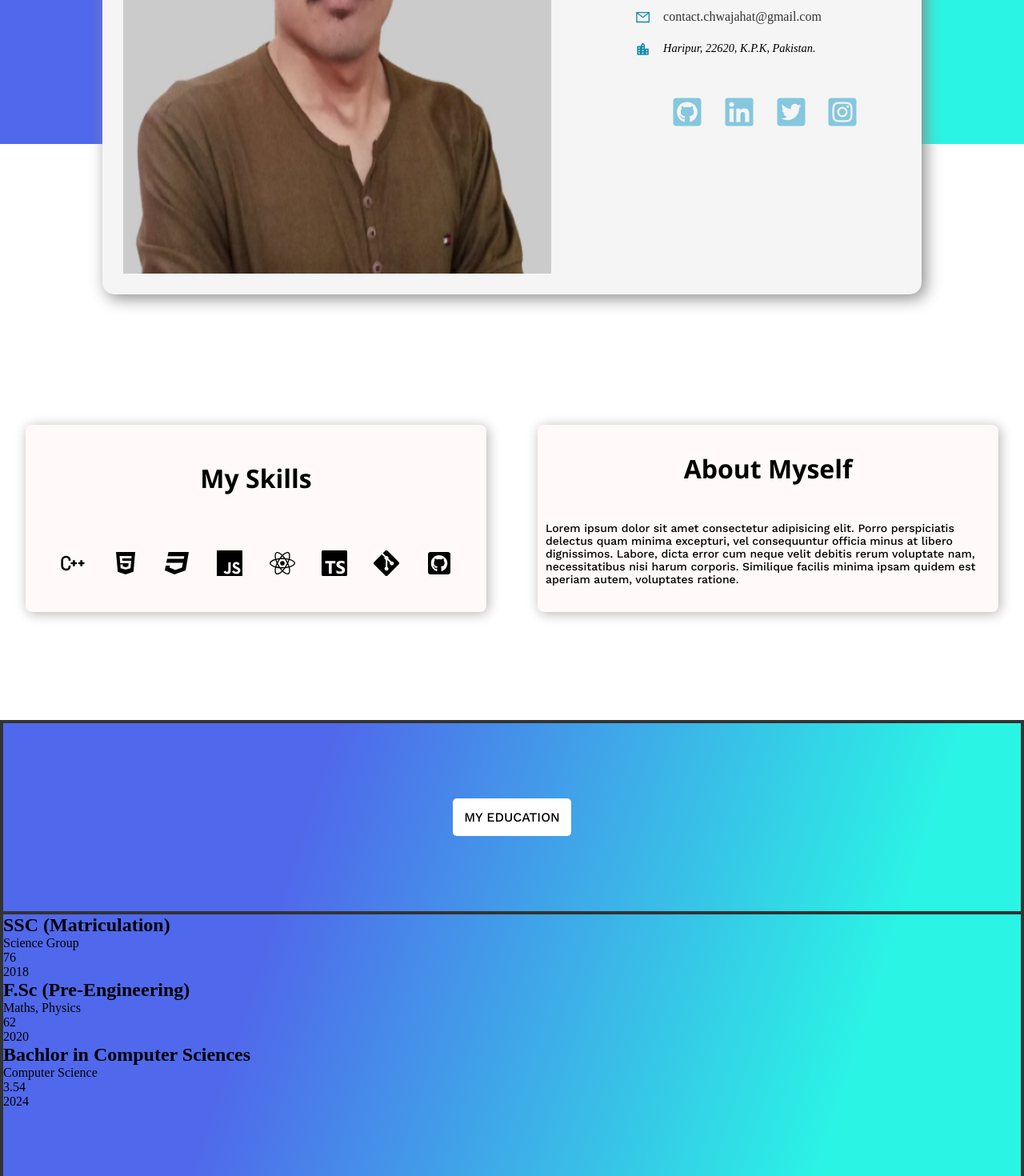
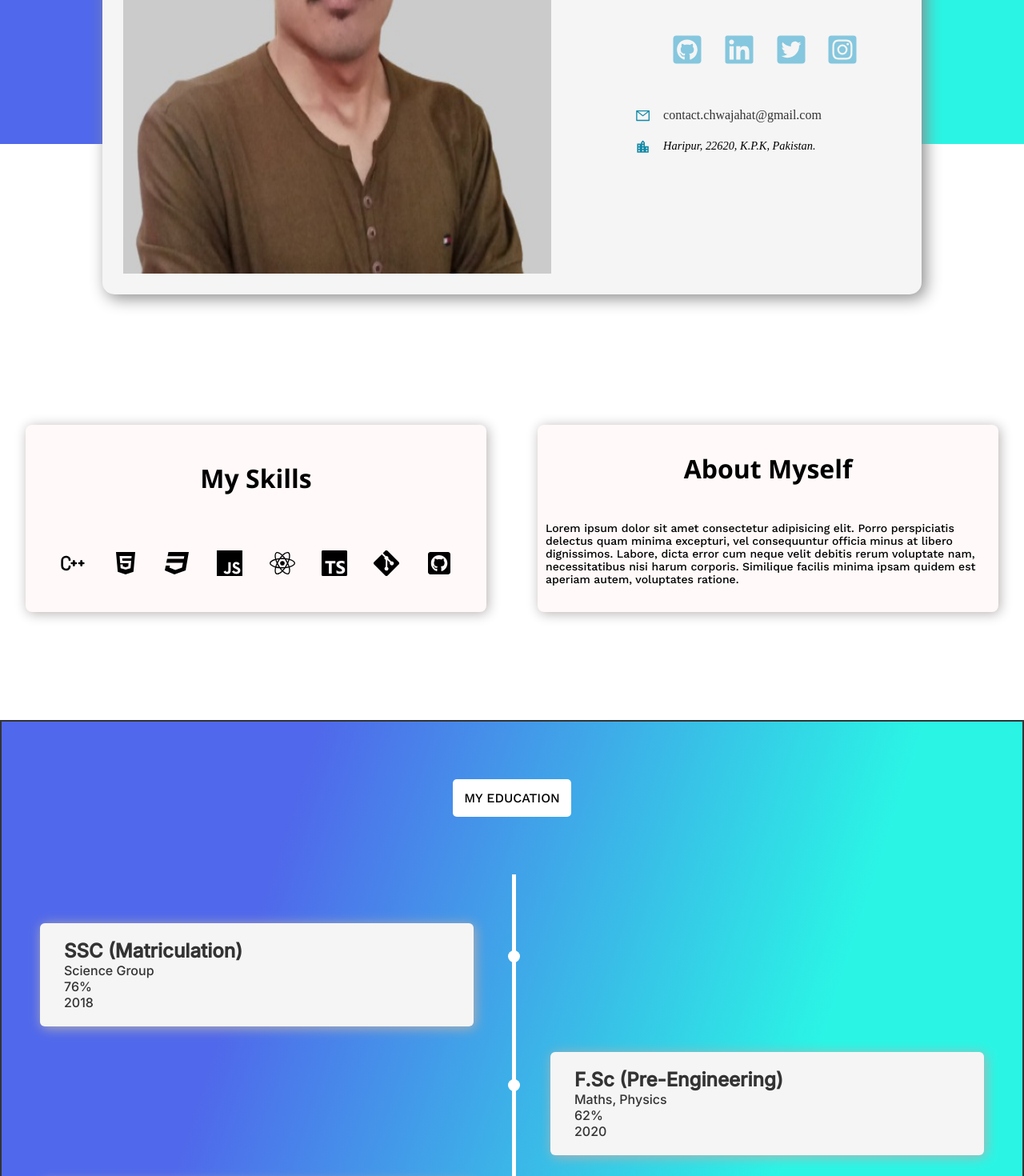
Before and after one commit to wajaht-ali/wajahat-dev, a React (Create React App) app: page / in a window 1280 px wide. Shown: the part 500-1970 px from the top of the page at 80% size. Built offline with nearby package versions, Linux system fonts and the light colour scheme.

Commit message:
Home page error fixing

```diff
--- a/src/assets/data.json
+++ b/src/assets/data.json
@@ -17,7 +17,7 @@
         {
             "title": "Bachlor in Computer Sciences",
             "boad": "University of Haripur",
-            "subjects": "Computer Science",
+            "subjects": "BSCS",
             "percentage": 3.54,
             "graduated": 2024
         }
--- a/src/components/Education.jsx
+++ b/src/components/Education.jsx
@@ -28,11 +28,13 @@ const Education = () => {
 
 const EducationTimeLine = ({ heading, board, subjects, marks, graduation, index }) => (
     <div className={`timeLineItem ${index % 2 === 0 ? "leftTimeLine" : "rightTimeLine"}`}>
-        <h2>{heading}</h2>
-        <p>{board}</p>
-        <p>{subjects}</p>
-        <p>{marks}</p>
-        <p>{graduation}</p>
+        <div>
+            <h2>{heading}</h2>
+            <p>{board}</p>
+            <p>{subjects}</p>
+            <p>{marks}%</p>
+            <p>{graduation}</p>
+        </div>
     </div>
 );
 
--- a/src/components/Home.jsx
+++ b/src/components/Home.jsx
@@ -30,6 +30,13 @@ const Home = () => {
 
     <p>I love to create and develope interfaces, websites using latest and cutting-edge technologies. Which provides the best user experience in terms of being user-friendly and easy to navigate through.</p>
 
+    <div className="social">
+        <Link to={"https://github.com/wajaht-ali/"} target="_blank">< FaGithubSquare/></Link>
+        <Link to={"https://linkedin.com/in/wajhat-ali/"} target="_blank">< FaLinkedin/></Link>
+        <Link to={"https://twitter.com/ChWajahtali"} target="_blank">< FaTwitterSquare/></Link>
+        <Link to={"https://www.instagram.com/wajaht_alee/"} target="_blank">< FaInstagramSquare/></Link>
+    </div>
+
     <div className="links">
         <AiOutlineMail />
         <a href="mailto:contact.chwajahat@gmail.com">contact.chwajahat@gmail.com</a>
@@ -42,15 +49,22 @@ const Home = () => {
         </address>
     </div>
 
-                    <div className="social">
-                        <Link to="https://github.com/wajaht-ali/" target="_blank"><FaGithubSquare /></Link>
-
-                        <Link to="https://linkedin.com/in/wajhat-ali/"><FaLinkedin /></Link>
-
-                        <Link to="https://twitter.com/ChWajahtali" target="_blank">< FaTwitterSquare /></Link>
-
-                        <Link to="https://www.instagram.com/wajaht_alee/" target="_blank">< FaInstagramSquare /></Link>
-                    </div>
+    {/* <div className="social">
+        <ul>
+            <li>
+                <Link><FaGithubSquare /></Link>
+            </li>
+            <li>
+                <Link to="https://www.google.com" > <FaLinkedin /> </Link>
+            </li>
+            <li>
+                <Link> <FaTwitterSquare /> </Link>
+            </li>
+            <li>
+                <Link> <FaInstagramSquare /> </Link>
+            </li>
+        </ul>
+    </div> */}
 
 
 
--- a/src/styles/Education.scss
+++ b/src/styles/Education.scss
@@ -1,7 +1,7 @@
 @import "../styles/Utilities.scss";
 
 .education {
-    height: 150vh;
+    height: 120vh;
     width: 100%;
     border: 2px solid #333;
     background: $bg-gradient-primary;
@@ -13,7 +13,7 @@
         flex-direction: column;
         justify-content: center;
         align-items: center;
-        border: 2px solid #333;
+        // border: 2px solid #333;
 
         h3 {
             background-color: rgb(255, 255, 255);
@@ -25,8 +25,70 @@
     }
 
     >.bottom {
-        height: 80%;
+        height: 60%;
         width: 100%;
-        border: 2px solid #333;
+        position: relative;
+        display: flex;
+        flex-direction: column;
+        justify-content: center;
+        // border: 2px solid #333;
+
+        &::before {
+            content: "";
+            width: 5px;
+            position: absolute;
+            top: 0%;
+            bottom: 0%;
+            left: 50%;
+            background-color: #fff;
+        }
     }
+
+    .timeLineItem {
+        width: 50%;
+        position: relative;
+        padding: 1rem 3rem;
+        font: 500 1rem "Inter";
+        // background-color: whitesmoke;
+        // border: 2px solid #333;
+
+        &::after {
+            content: "";
+            position: absolute;
+            width: 15px;
+            height: 15px;
+            background: white;
+            // border: 4px solid $bg-primary;
+            top: 50px;
+            z-index: 1;
+            right: -10px;
+            border-radius: 50%;
+        }
+
+        >div {
+            padding: 20px 30px;
+            border: 6px;
+            background-color: whitesmoke;
+            color: #333;
+            border-radius: 6px;
+            box-shadow: 2px 2px 15px #b7b1b1;
+        }
+    }
+
+    .rightTimeLine {
+        left: 50%;
+
+        &::after {
+            right: 98.5%;
+        }
+    }
+
+    .leftTimeLine {
+        left: 0%;
+
+        ::after {
+            left: -16px;
+        }
+    }
+
 }
--- a/src/styles/Home.scss
+++ b/src/styles/Home.scss
@@ -93,17 +93,58 @@
                 align-items: center;
                 // border: 2px solid #333;
 
-                >a {
+                a {
                     svg {
                         color: $background;
                         opacity: .6;
                         font-size: 2.5rem;
+
+                        &:hover {
+                            color: #333;
+                            cursor: pointer;
+                            opacity: 1;
+                        }
                     }
 
-                    &:hover {
-                        color: #333;
-                        cursor: pointer;
-                        opacity: 1;
+                }
+
+                ul {
+                    height: 100%;
+                    width: 100%;
+                    display: flex;
+                    flex-direction: row;
+                    justify-content: space-around;
+                    align-items: center;
+
+                    // li {
+                    //     border: 2px solid #333;
+                    //     a svg {
+                    //         color: $background;
+                    //         opacity: .5;
+                    //         font-size: 2rem;
+                    //     }
+
+                    //     &:hover {
+                    //         opacity: 1;
+                    //         cursor: pointer;
+                    //     }
+                    // }
+                }
+
+                li {
+                    border: 2px solid #333;
+
+                    a {
+                        svg {
+                            color: $background;
+                            opacity: 0.5;
+                            font-size: 2rem;
+                        }
+
+                        &:hover {
+                            opacity: 1;
+                            cursor: pointer;
+                        }
                     }
                 }
             }
```
Lines whose indentation alone changed are shown as unchanged.
